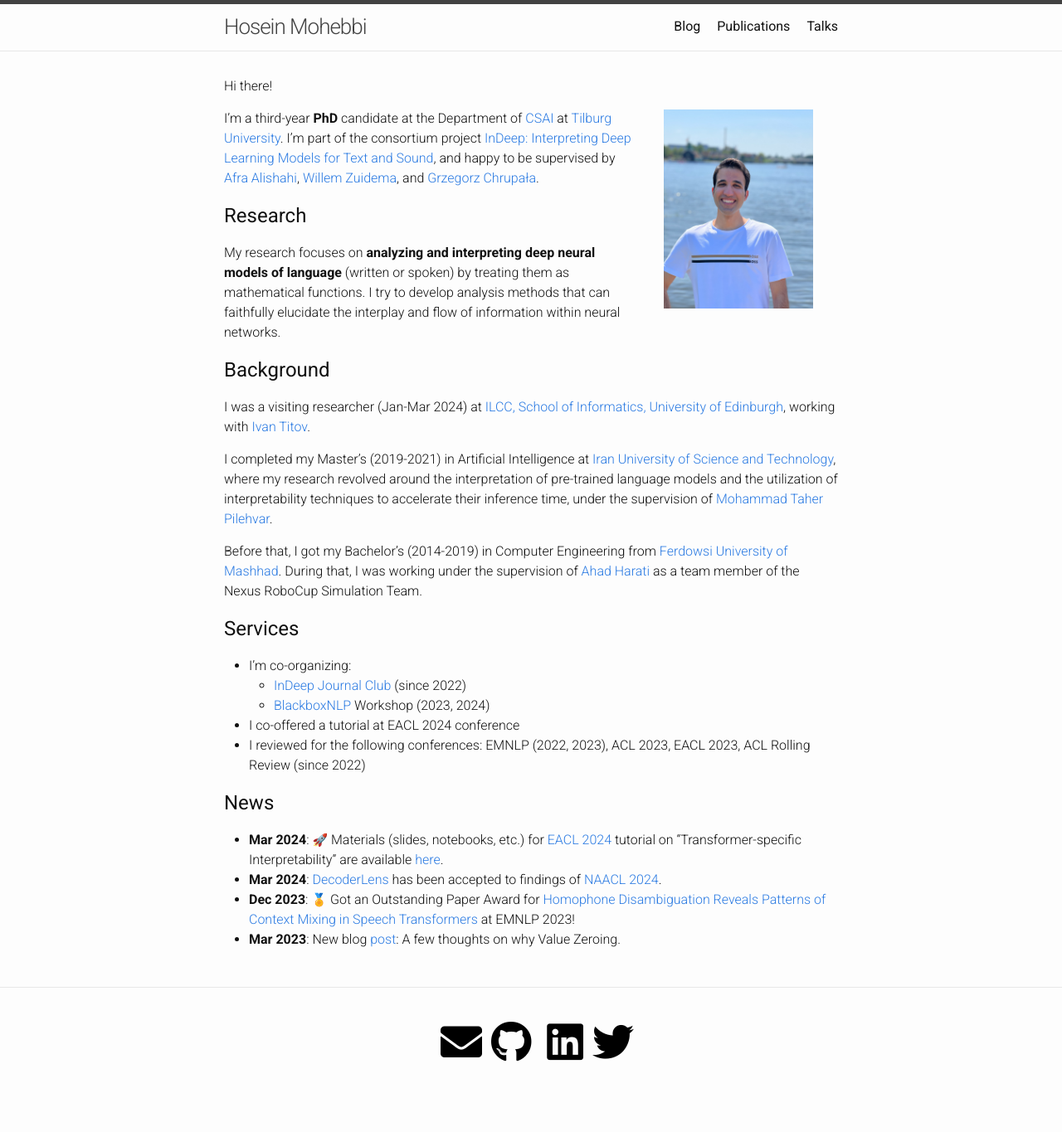
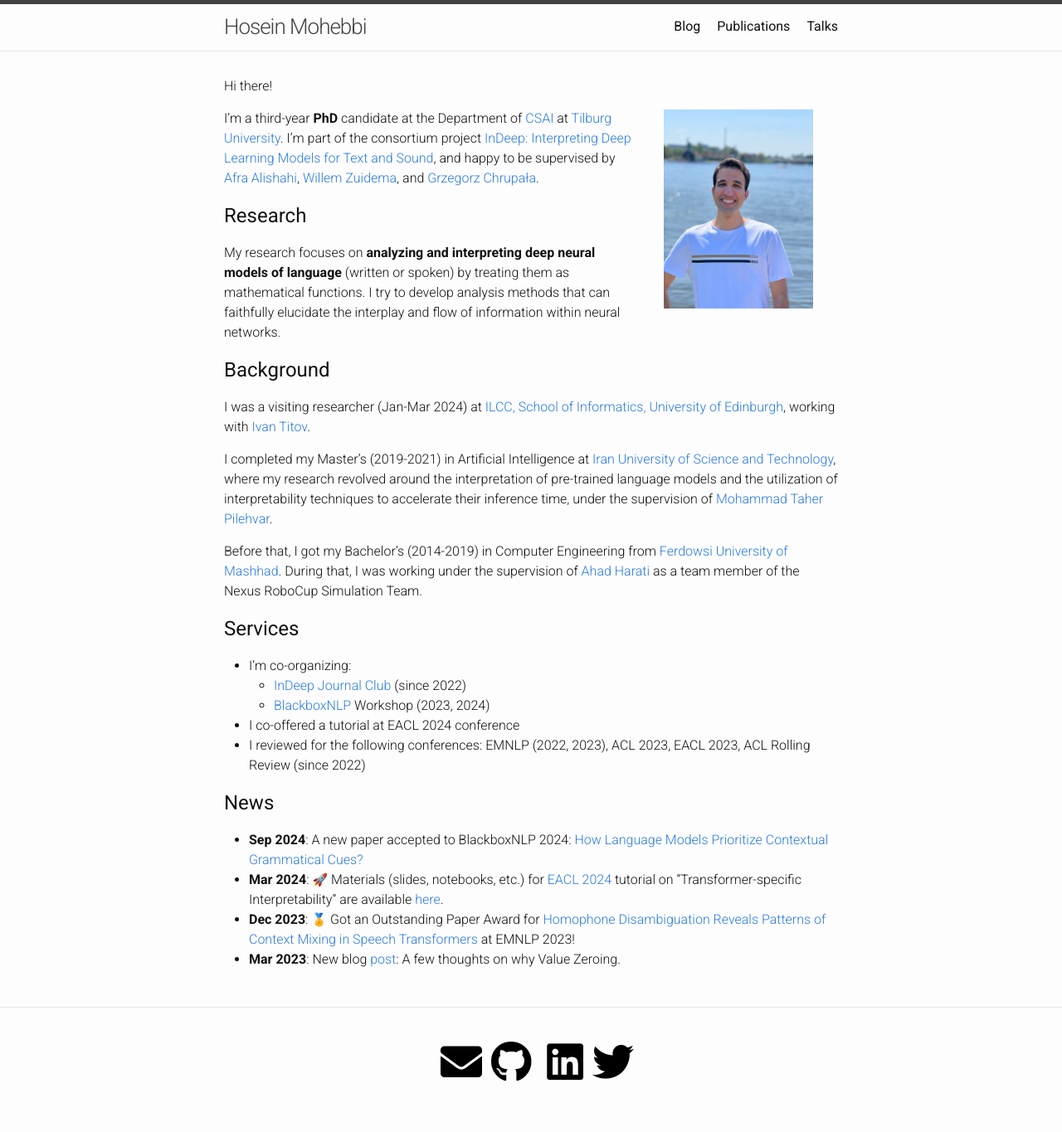
Before and after one commit to hmohebbi/hmohebbi.github.io, a Jekyll site: the page built from index.md, in a window 1280 px wide. Shown: the whole page at 83% size. Built offline with Jekyll 4.4.1, drawn with Linux system fonts in a browser that asks for light colours; a style sheet for code colours, icons or effects is not loaded; before the commit the page ends 1341 px from its top, so only the background shows below that.

Commit message:
Update index.md

```diff
--- a/index.md
+++ b/index.md
@@ -47,9 +47,10 @@ Before that, I got my Bachelor’s (2014-2019) in Computer Engineering from [Fer
 
 ## News
 <!-- ## <span style="color:#424242">News and Activities </span> -->
+* __Sep 2024__: A new paper accepted to BlackboxNLP 2024: [How Language Models Prioritize Contextual Grammatical Cues?](https://openreview.net/forum?id=XDxNnRHGRp&referrer=%5BAuthor%20Console%5D%2Fgroup%3Fid%3DEMNLP%2F2024%2FWorkshop%2FBlackBoxNLP%2FAuthors%23your-submissions)
 <!-- * __Apr 2024__: I'll run for Spierfonds to raise money for research on muscular diseases. Your donation [here](https://www.spieractie.nl/fundraisers/hosein-mohebbi) would greatly please me! -->
 * __Mar 2024__: <span class="emoji">🚀</span> Materials (slides, notebooks, etc.) for [EACL 2024](https://2024.eacl.org/program/tutorials/) tutorial on "Transformer-specific Interpretability" are available [here](https://github.com/interpretingdl/eacl2024_transformer_interpretability_tutorial).
-* __Mar 2024__: [DecoderLens](https://arxiv.org/abs/2310.03686) has been accepted to findings of [NAACL 2024](https://2024.naacl.org/).
+<!--* __Mar 2024__: [DecoderLens](https://arxiv.org/abs/2310.03686) has been accepted to findings of [NAACL 2024](https://2024.naacl.org/). -->
 <!-- * __Jan 2024__: Started a research visit at ILCC, University of Edinburgh. -->
 * __Dec 2023__: <span class="emoji">🏅</span> Got an Outstanding Paper Award for [Homophone Disambiguation Reveals Patterns of Context Mixing in Speech Transformers](https://aclanthology.org/2023.emnlp-main.513/) at EMNLP 2023!
 <!-- * __Oct 2023__: New [paper](https://arxiv.org/abs/2310.09925) on model interpretability for spoken language accepted to [EMNLP'23](https://2023.emnlp.org/) main! -->
```
